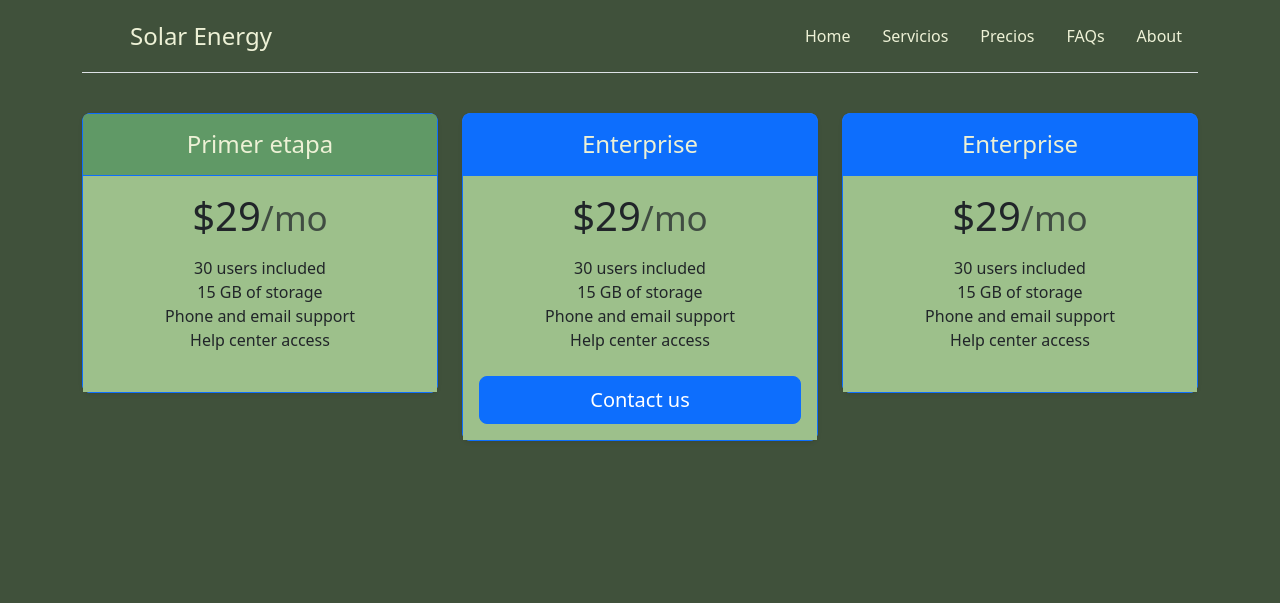
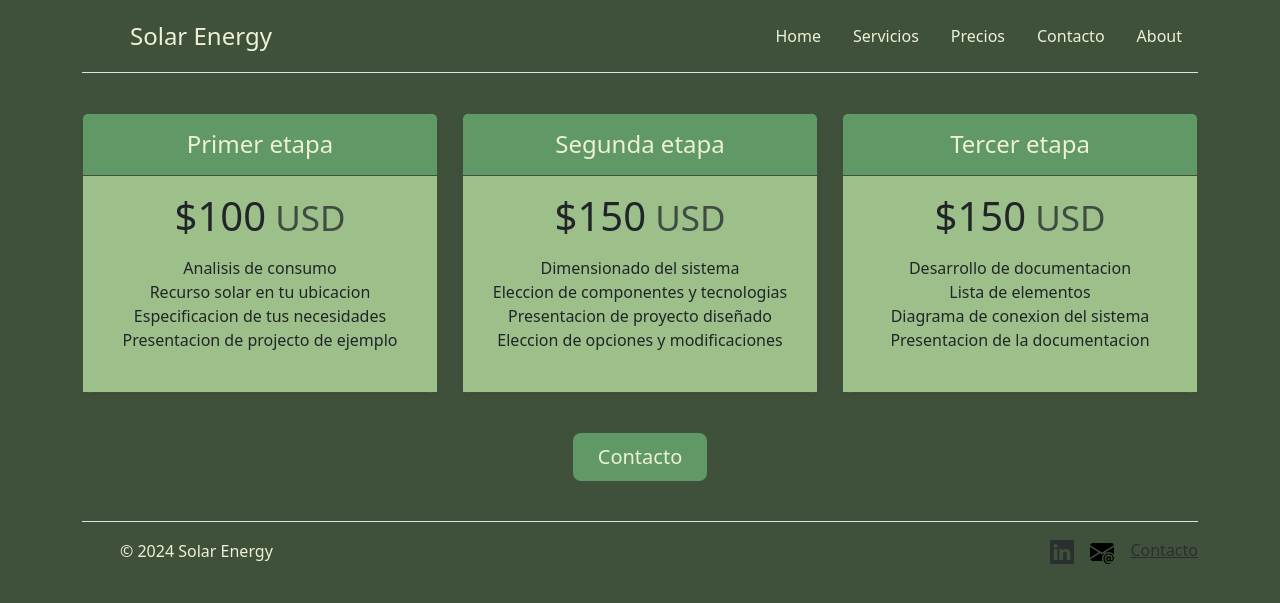
Before and after one commit to IvanNiksich/Day-83-SolarConsultorWeb, a Flask app: page /prices in a window 1280 px wide. Shown: the top 603 px of the page. Run offline with Flask 3, Linux system fonts and the light colour scheme; some libraries are stand-ins or nearby versions.

Commit message:
Work on footer.

```diff
--- a/main.py
+++ b/main.py
@@ -21,5 +21,10 @@ def prices():
     return render_template('/prices.html')
 
 
+@app.route('/contact')
+def contact():
+    return render_template('/contact.html')
+
+
 if __name__ == "__main__":
     app.run(debug=True)
--- a/static/css/styles.css
+++ b/static/css/styles.css
@@ -55,3 +55,16 @@ color: white;
 .card-body {
     background-color: #9DC08B; /* Change to your preferred color */
 }
+
+/* custom.css */
+.text-primary {
+  color: #EDF1D6 !important; /* Tomato color */
+}
+
+
+.bg-primary {
+  background-color: #40513B !important;
+}
+.border-primary {
+  border-color: #40513B !important;
+}
--- /dev/null
+++ b/templates/footer.html
@@ -0,0 +1,48 @@
+{% extends 'base.html' %}
+{% block title %}Footer{% endblock %}
+
+{% block content %}
+
+<svg xmlns="http://www.w3.org/2000/svg" style="display: none;">
+  <symbol id="linkedin" viewBox="0 0 16 16" fill="currentColor" class="bi bi-linkedin">
+    <path d="M0 1.146C0 .513.526 0 1.175 0h13.65C15.474 0 16 .513 16 1.146v13.708c0 .633-.526 1.146-1.175 1.146H1.175C.526 16 0 15.487 0 14.854zm4.943 12.248V6.169H2.542v7.225zm-1.2-8.212c.837 0 1.358-.554 1.358-1.248-.015-.709-.52-1.248-1.342-1.248S2.4 3.226 2.4 3.934c0 .694.521 1.248 1.327 1.248zm4.908 8.212V9.359c0-.216.016-.432.08-.586.173-.431.568-.878 1.232-.878.869 0 1.216.662 1.216 1.634v3.865h2.401V9.25c0-2.22-1.184-3.252-2.764-3.252-1.274 0-1.845.7-2.165 1.193v.025h-.016l.016-.025V6.169h-2.4c.03.678 0 7.225 0 7.225z"/>
+  </symbol>
+</svg>
+
+<svg xmlns="http://www.w3.org/2000/svg" style="display: none;">
+    <symbol id="gmail" viewBox="0 0 237.832 237.832">
+      <path d="M228.977,33.916H8.854C3.969,33.916,0,37.881,0,42.771V195.06c0,4.891,3.969,8.856,8.854,8.856h220.123
+	c4.887,0,8.855-3.965,8.855-8.856V42.771C237.832,37.881,233.864,33.916,228.977,33.916z M221.026,182.184
+	c0,4.063-3.364,7.356-7.512,7.356h-12.339V73.379l-76.693,49.79c-1.687,1.096-3.627,1.641-5.566,1.641s-3.88-0.545-5.566-1.641
+	l-76.692-49.79V189.54h-12.34c-4.147,0-7.512-3.293-7.512-7.356V55.647c0-4.063,3.364-7.356,7.512-7.356h10.176l84.423,54.808
+	l84.423-54.808h10.176c4.147,0,7.512,3.293,7.512,7.356V182.184z"/>
+    </symbol>
+</svg>
+
+<svg xmlns="http://www.w3.org/2000/svg" style="display:none;">
+  <symbol id="envelope-at-fill-icon" viewBox="0 0 16 16">
+    <path d="M2 2A2 2 0 0 0 .05 3.555L8 8.414l7.95-4.859A2 2 0 0 0 14 2zm-2 9.8V4.698l5.803 3.546zm6.761-2.97-6.57 4.026A2 2 0 0 0 2 14h6.256A4.5 4.5 0 0 1 8 12.5a4.49 4.49 0 0 1 1.606-3.446l-.367-.225L8 9.586zM16 9.671V4.697l-5.803 3.546.338.208A4.5 4.5 0 0 1 12.5 8c1.414 0 2.675.652 3.5 1.671"/>
+    <path d="M15.834 12.244c0 1.168-.577 2.025-1.587 2.025-.503 0-1.002-.228-1.12-.648h-.043c-.118.416-.543.643-1.015.643-.77 0-1.259-.542-1.259-1.434v-.529c0-.844.481-1.4 1.26-1.4.585 0 .87.333.953.63h.03v-.568h.905v2.19c0 .272.18.42.411.42.315 0 .639-.415.639-1.39v-.118c0-1.277-.95-2.326-2.484-2.326h-.04c-1.582 0-2.64 1.067-2.64 2.724v.157c0 1.867 1.237 2.654 2.57 2.654h.045c.507 0 .935-.07 1.18-.18v.731c-.219.1-.643.175-1.237.175h-.044C10.438 16 9 14.82 9 12.646v-.214C9 10.36 10.421 9 12.485 9h.035c2.12 0 3.314 1.43 3.314 3.034zm-4.04.21v.227c0 .586.227.8.581.8.31 0 .564-.17.564-.743v-.367c0-.516-.275-.708-.572-.708-.346 0-.573.245-.573.791"/>
+  </symbol>
+</svg>
+
+
+
+<div class="container">
+  <footer class="d-flex flex-wrap justify-content-between align-items-center py-3 my-4 border-top">
+    <div class="col-md-4 d-flex align-items-center">
+      <a href="/" class="mb-3 me-2 mb-md-0 text-body-secondary text-decoration-none lh-1">
+        <svg class="bi" width="30" height="24"><use xlink:href="#bootstrap"></use></svg>
+      </a>
+      <span class="mb-3 mb-md-0 text-primary">© 2024 Solar Energy</span>
+    </div>
+
+    <ul class="nav col-md-4 justify-content-end list-unstyled d-flex">
+      <li class="ms-3"><a class="text-body-secondary" href="https://www.linkedin.com/"><svg class="bi" width="24" height="24"><use xlink:href="#linkedin" ></use></svg></a></li>
+      <li class="ms-3"><a class="text-body-secondary" href="mailto:solarenergy@gmail.com?subject=Consulta"><svg class="bi" width="24" height="24"><use xlink:href="#envelope-at-fill-icon"></use></svg></a></li>
+      <li class="ms-3"><a class="text-body-secondary" href="{{ url_for('contact') }}">Contacto</a></li>
+    </ul>
+  </footer>
+</div>
+
+{% endblock %}
--- a/templates/header.html
+++ b/templates/header.html
@@ -14,7 +14,7 @@
         <li class="nav-item"><a href="{{ url_for('home') }}" class="nav-link">Home</a></li>
         <li class="nav-item"><a href="{{ url_for('service') }}" class="nav-link">Servicios</a></li>
         <li class="nav-item"><a href="{{ url_for('prices') }}" class="nav-link">Precios</a></li>
-        <li class="nav-item"><a href="#" class="nav-link">FAQs</a></li>
+        <li class="nav-item"><a href="{{ url_for('contact') }}" class="nav-link">Contacto</a></li>
         <li class="nav-item"><a href="#" class="nav-link">About</a></li>
       </ul>
     </header>
--- a/templates/prices.html
+++ b/templates/prices.html
@@ -14,45 +14,44 @@
             <h4 class="my-0 fw-normal">Primer etapa</h4>
           </div>
           <div class="card-body">
-            <h1 class="card-title pricing-card-title">$29<small class="text-body-secondary fw-light">/mo</small></h1>
+            <h1 class="card-title pricing-card-title">$100<small class="text-body-secondary fw-light"> USD</small></h1>
             <ul class="list-unstyled mt-3 mb-4">
-              <li>30 users included</li>
-              <li>15 GB of storage</li>
-              <li>Phone and email support</li>
-              <li>Help center access</li>
+              <li>Analisis de consumo</li>
+              <li>Recurso solar en tu ubicacion</li>
+              <li>Especificacion de tus necesidades</li>
+              <li>Presentacion de projecto de ejemplo</li>
             </ul>
           </div>
         </div>
       </div>
       <div class="col">
         <div class="card mb-4 rounded-3 shadow-sm border-primary">
-          <div class="card-header py-3 text-bg-primary border-primary">
-            <h4 class="my-0 fw-normal">Enterprise</h4>
+          <div class="card-header py-3 border-primary">
+            <h4 class="my-0 fw-normal">Segunda etapa</h4>
           </div>
           <div class="card-body">
-            <h1 class="card-title pricing-card-title">$29<small class="text-body-secondary fw-light">/mo</small></h1>
+            <h1 class="card-title pricing-card-title">$150<small class="text-body-secondary fw-light"> USD</small></h1>
             <ul class="list-unstyled mt-3 mb-4">
-              <li>30 users included</li>
-              <li>15 GB of storage</li>
-              <li>Phone and email support</li>
-              <li>Help center access</li>
+              <li>Dimensionado del sistema</li>
+              <li>Eleccion de componentes y tecnologias</li>
+              <li>Presentacion de proyecto diseñado</li>
+              <li>Eleccion de opciones y modificaciones</li>
             </ul>
-            <button type="button" class="w-100 btn btn-lg btn-primary">Contact us</button>
           </div>
         </div>
       </div>
       <div class="col">
         <div class="card mb-4 rounded-3 shadow-sm border-primary">
-          <div class="card-header py-3 text-bg-primary border-primary">
-            <h4 class="my-0 fw-normal">Enterprise</h4>
+          <div class="card-header py-3 border-primary">
+            <h4 class="my-0 fw-normal">Tercer etapa</h4>
           </div>
           <div class="card-body">
-            <h1 class="card-title pricing-card-title">$29<small class="text-body-secondary fw-light">/mo</small></h1>
+            <h1 class="card-title pricing-card-title">$150<small class="text-body-secondary fw-light"> USD</small></h1>
             <ul class="list-unstyled mt-3 mb-4">
-              <li>30 users included</li>
-              <li>15 GB of storage</li>
-              <li>Phone and email support</li>
-              <li>Help center access</li>
+              <li>Desarrollo de documentacion</li>
+              <li>Lista de elementos</li>
+              <li>Diagrama de conexion del sistema</li>
+              <li>Presentacion de la documentacion</li>
             </ul>
           </div>
         </div>
@@ -61,7 +60,11 @@
 
   </main>
 
+  <div class="d-grid gap-2 d-sm-flex justify-content-sm-center">
+    <button type="button" class="btn btn-lg px-4 gap-3" style="background-color: rgb(96, 153, 102); color: rgb(237, 241, 214);" onclick="window.location.href='{{ url_for('contact') }}';">Contacto</button>
+  </div>
+
 </div>
 
-
+{% include "footer.html" %}
 {% endblock %}
```
Also changed, not shown: templates/contact.html (added, +11 -0 lines), templates/index.html (+3 -4 lines), templates/service.html (+3 -7 lines), static/envelope-at-fill.svg (added), static/envelope-at.svg (added), static/gmail.svg (added), static/linkedin.svg (added).
